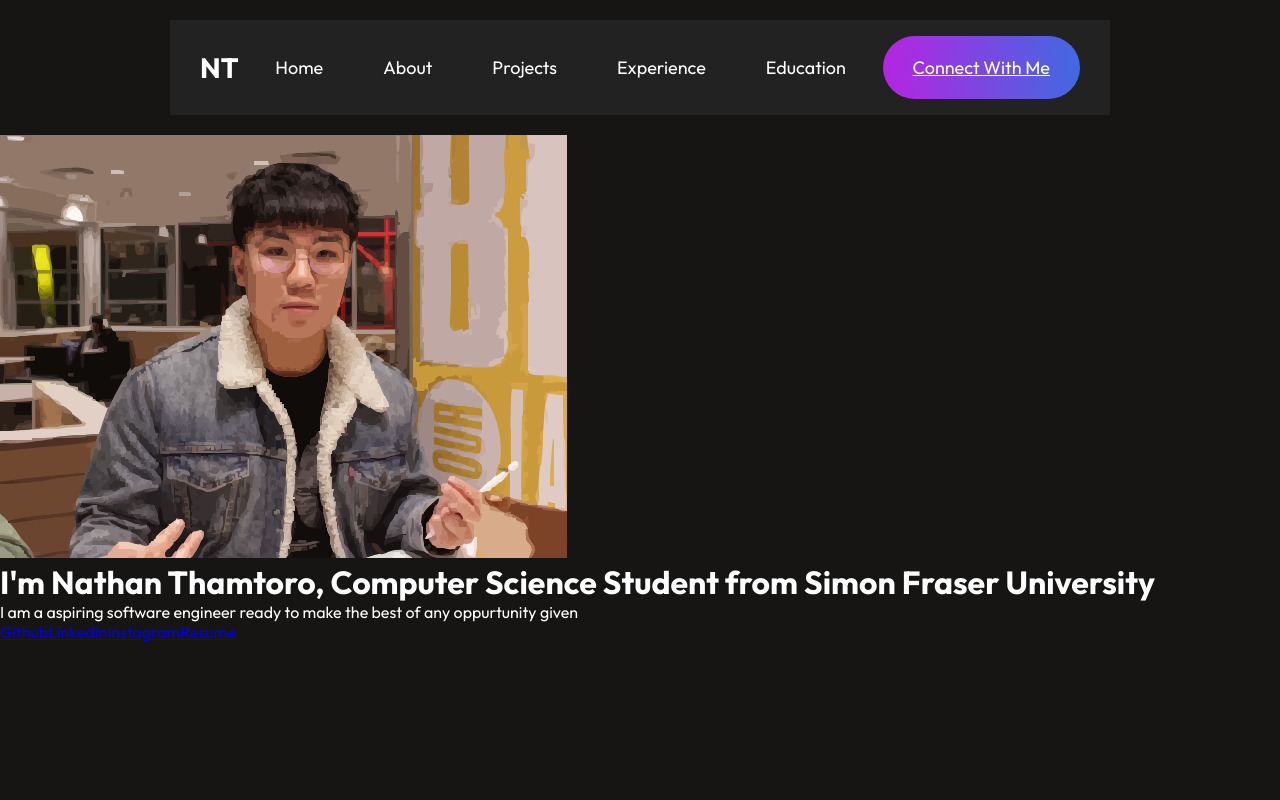
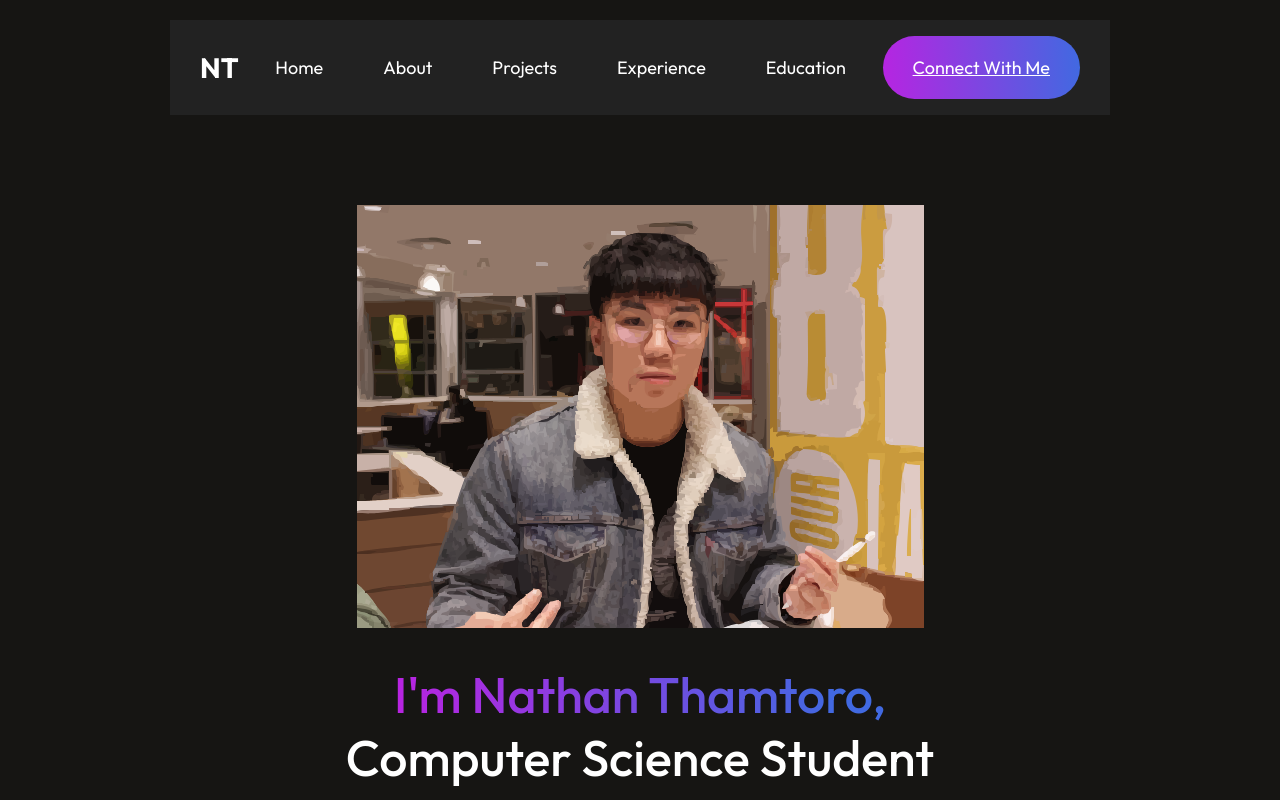
Before and after one commit to ntham084/ntham084.github.io, a React (Vite) app: page / in a window 1280 px wide. Shown: the top 800 px of the page. Built offline with nearby package versions, Linux system fonts and the light colour scheme.

Commit message:
Feat: Added css for the biography and picture adding color, font size, and spacing

```diff
--- a/src/Hero/hero.css
+++ b/src/Hero/hero.css
@@ -0,0 +1,31 @@
+.hero{
+    display: flex;
+    align-items: center;
+    flex-direction: column;
+    gap: 35px;
+}
+
+.hero img{
+    margin-top: 70px;
+}
+
+.hero h1{
+    text-align: center;
+    width: 50%;
+    font-size: 50px;
+    font-weight: 500;
+}
+
+.hero h1 span{
+    background: linear-gradient(270deg, #4169E1 10%, #B923E1 100%);
+    background-clip: text;
+    -webkit-background-clip: text;
+    -webkit-text-fill-color: transparent;
+}
+
+.hero p{
+    width: 50%;
+    text-align: center;
+    font-size: 24px;
+    line-height: 40px;
+}
```
